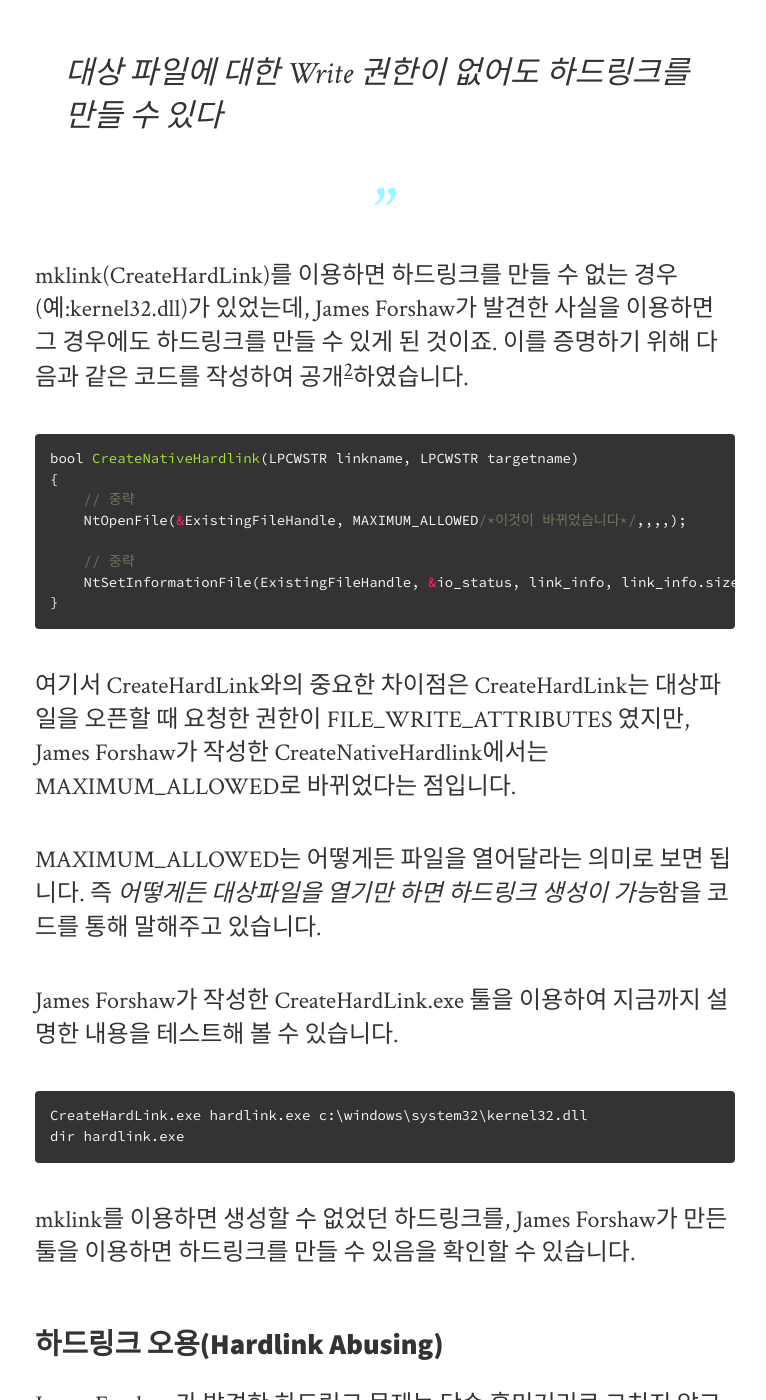
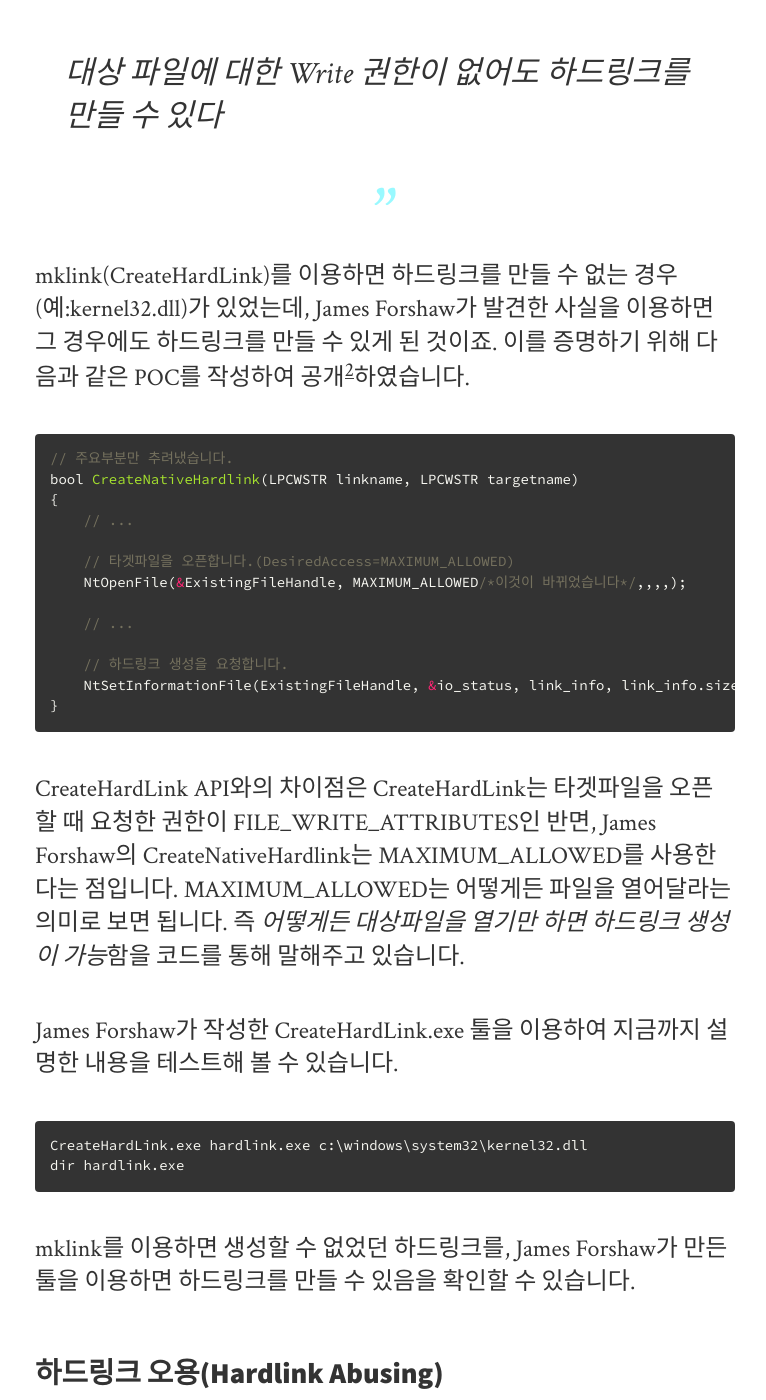
Before and after one commit to intellee/blog.diffense.co.kr, a Jekyll site: the page built from _posts/2019-02-22-hard-link.md, in a window 1280 px wide and 1400 px high, scrolled down 4125 px. Shown: the whole window, without its empty margins (255-1021 px from the left). Built offline with Jekyll 4.4.1, drawn with Linux system fonts in a browser that asks for light colours; nearby versions of some CDN libraries.

Commit message:
hard link

````diff
--- a/_posts/2019-02-22-hard-link.md
+++ b/_posts/2019-02-22-hard-link.md
@@ -96,22 +96,25 @@
 
 >대상 파일에 대한 Write 권한이 없어도 하드링크를 만들 수 있다
 
-mklink(CreateHardLink)를 이용하면 하드링크를 만들 수 없는 경우(예:kernel32.dll)가 있었는데, James Forshaw가 발견한 사실을 이용하면 그 경우에도 하드링크를 만들 수 있게 된 것이죠. 이를 증명하기 위해 다음과 같은 코드를 작성하여 공개[^2]하였습니다.
+mklink(CreateHardLink)를 이용하면 하드링크를 만들 수 없는 경우(예:kernel32.dll)가 있었는데, James Forshaw가 발견한 사실을 이용하면 그 경우에도 하드링크를 만들 수 있게 된 것이죠. 이를 증명하기 위해 다음과 같은 POC를 작성하여 공개[^2]하였습니다.
 
 ```c
+// 주요부분만 추려냈습니다.
 bool CreateNativeHardlink(LPCWSTR linkname, LPCWSTR targetname)
 {
-    // 중략
+    // ...
+
+    // 타겟파일을 오픈합니다.(DesiredAccess=MAXIMUM_ALLOWED)
     NtOpenFile(&ExistingFileHandle, MAXIMUM_ALLOWED/*이것이 바뀌었습니다*/,,,,);
 
-    // 중략
+    // ...
+
+    // 하드링크 생성을 요청합니다.
     NtSetInformationFile(ExistingFileHandle, &io_status, link_info, link_info.size(), FileLinkInformation);
 }
 ```
 
-여기서 CreateHardLink와의 중요한 차이점은 CreateHardLink는 대상파일을 오픈할 때 요청한 권한이 FILE_WRITE_ATTRIBUTES 였지만, James Forshaw가 작성한 CreateNativeHardlink에서는 MAXIMUM_ALLOWED로 바뀌었다는 점입니다.
-
-MAXIMUM_ALLOWED는 어떻게든 파일을 열어달라는 의미로 보면 됩니다. 즉 *어떻게든 대상파일을 열기만 하면 하드링크 생성이 가능*함을 코드를 통해 말해주고 있습니다.
+CreateHardLink API와의 차이점은 CreateHardLink는 타겟파일을 오픈할 때 요청한 권한이 FILE_WRITE_ATTRIBUTES인 반면, James Forshaw의 CreateNativeHardlink는 MAXIMUM_ALLOWED를 사용한다는 점입니다. MAXIMUM_ALLOWED는 어떻게든 파일을 열어달라는 의미로 보면 됩니다. 즉 *어떻게든 대상파일을 열기만 하면 하드링크 생성이 가능*함을 코드를 통해 말해주고 있습니다.
 
 James Forshaw가 작성한 CreateHardLink.exe 툴을 이용하여 지금까지 설명한 내용을 테스트해 볼 수 있습니다.
 
````
Also changed, not shown: 2 other files.
